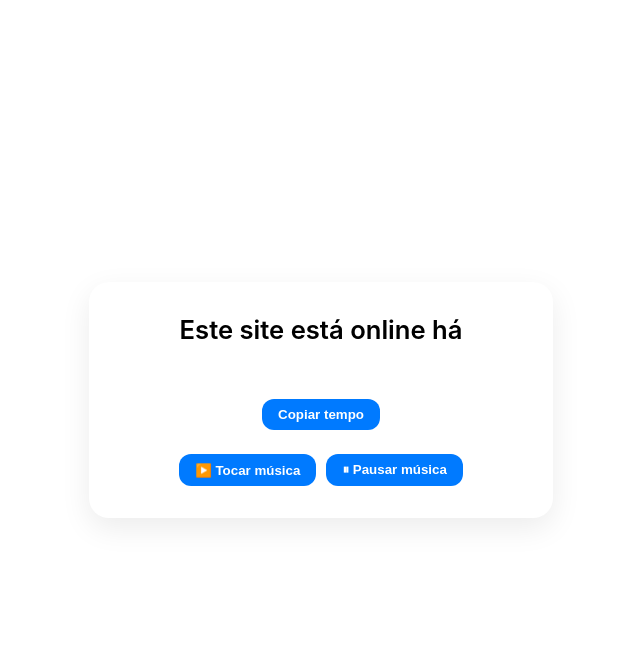
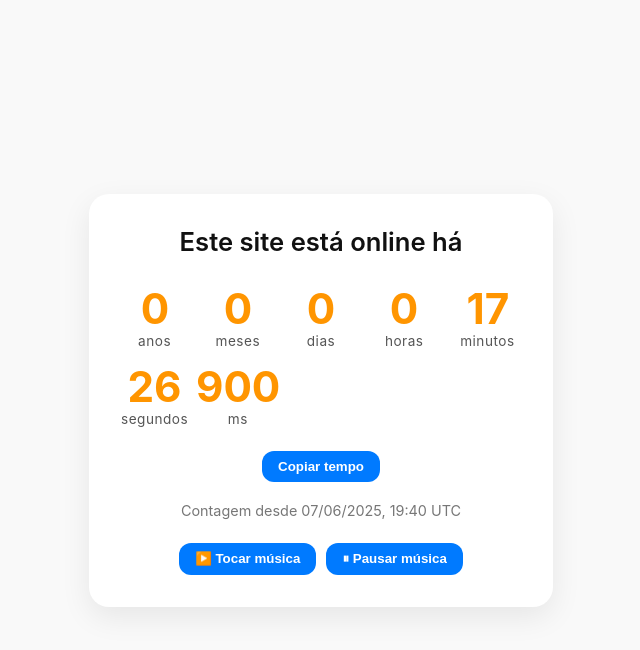
Before and after one commit to Gustaxxss/counter, a plain HTML site: page index.html in a window 1280 px wide. Both pictures are taken after a click on the button "Copiar tempo". Shown: the whole page, without its empty margins (319-959 px from the left). Drawn offline with Linux system fonts and the light colour scheme.

Commit message:
Update index.html

```diff
--- a/index.html
+++ b/index.html
@@ -287,4 +287,42 @@
     }
 
     atualizar();
-    setInterval(at
+    setInterval(atualizar, 100); // atualiza a cada 100ms para mostrar ms
+
+    // Botão copiar
+    copyBtn.onclick = () => {
+      const texto = timerEl.innerText;
+      navigator.clipboard.writeText(texto)
+        .then(() => alert("Tempo copiado!"))
+        .catch(() => alert("Falha ao copiar!"));
+    };
+
+    // Mostrar data de início
+    function formatarData(d) {
+      return d.toLocaleString('pt-BR', {
+        day: '2-digit',
+        month: '2-digit',
+        year: 'numeric',
+        hour: '2-digit',
+        minute: '2-digit',
+        timeZoneName: 'short'
+      });
+    }
+
+    startDateEl.textContent = `Contagem desde ${formatarData(dataInicio)}`;
+
+    // Controle de áudio
+    playBtn.onclick = () => {
+      audio.play();
+      playBtn.disabled = true;
+      pauseBtn.disabled = false;
+    };
+
+    pauseBtn.onclick = () => {
+      audio.pause();
+      playBtn.disabled = false;
+      pauseBtn.disabled = true;
+    };
+  </script>
+</body>
+</html>
```
